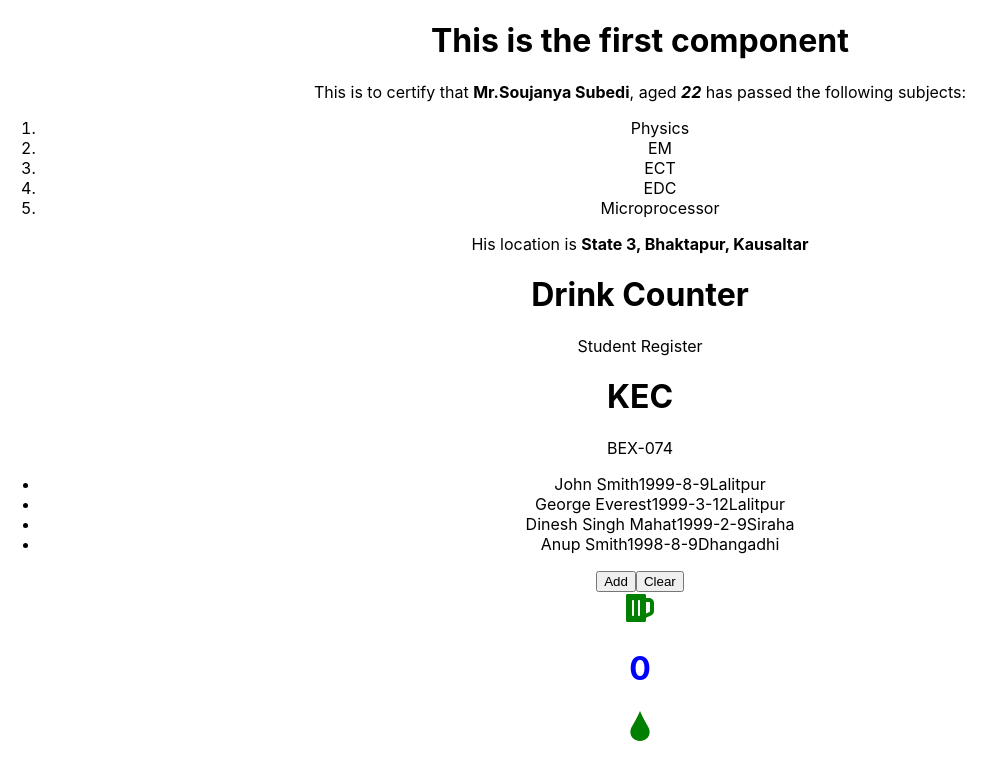
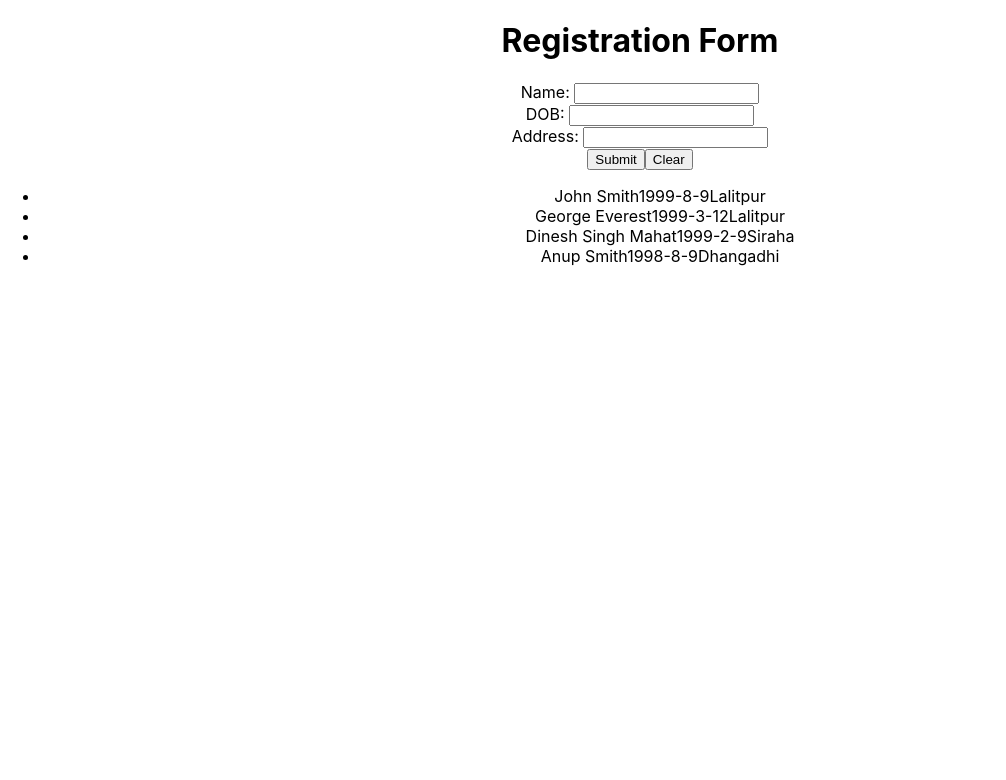
Before and after one commit to Souji-hub/first-React-app, a React (Create React App) app: page / in a window 1280 px wide. Shown: the top 780 px of the page, without its empty margins (0-1006 px from the left). Built offline with nearby package versions, Linux system fonts and the light colour scheme.

Commit message:
progress form input

```diff
--- a/src/App.js
+++ b/src/App.js
@@ -1,38 +1,15 @@
-// import logo from './logo.svg';
-import './App.css';
-import First, {Second} from './components/firstcomponents';
-//import Second from './components/firstcomponents';
-import Register from './components/StudentRegister';
-import {STUDENTS} from './constants';
-import Counter from './components/Counter';
-import Forms from './components/formInput';
+import "./App.css";
+
+//import Register from "./components/StudentRegister";
+import { STUDENTS } from "./constants";
+
+import Forms from "./components/formInput";
 function App() {
-  // console.log(props,"App props");
   return (
     <div className="App">
-     <First
-      title={'This is the first component'}
-      name= {'Soujanya Subedi'}
-      age ={22}
-      subjects={['Physics','EM','ECT','EDC','Microprocessor']}
-      isStudent={true}
-      location ={{
-          state: 3,
-          district: 'Bhaktapur',
-          city: 'Kausaltar'
-      }}
-      gender={'M'}
-      />
-    <Second />
-    <Register
-        Batch={'074'}
-        Faculty={'BEX'}
-        College= {'KEC'}
-         Students={STUDENTS}
-         />
-         <Counter />
-
-         {/* <Forms /> */}
+      {/* <Register Students={STUDENTS} /> */}
+      {/* <Counter /> */}
+      <Forms Students={STUDENTS} />
 
     </div>
   );
--- a/src/components/StudentRegister.js
+++ b/src/components/StudentRegister.js
@@ -1,16 +1,10 @@
 import React from "react";
 import { useState } from "react";
 
-const Register = ({ Batch, Faculty, College, Students }) => {
+const Register = ({ Students }) => {
   const [entries, setEntries] = useState(Students);
   return (
     <div>
-      {" "}
-      Student Register
-      <h1>{College}</h1>
-      <p>
-        {Faculty}-{Batch}
-      </p>
       <ul>
         {entries.map((s) => (
           <li key={s.id}>
@@ -20,7 +14,7 @@ const Register = ({ Batch, Faculty, College, Students }) => {
           </li>
         ))}
       </ul>
-      <button
+      {/* <button
         onClick={() =>
           setEntries([
             ...entries,
@@ -35,7 +29,7 @@ const Register = ({ Batch, Faculty, College, Students }) => {
       >
         Add
       </button>
-      <button onClick={() => setEntries([])}>Clear</button>
+      <button onClick={() => setEntries([])}>Clear</button> */}
     </div>
   );
 };
--- a/src/components/formInput.js
+++ b/src/components/formInput.js
@@ -1,10 +1,113 @@
 import React from "react";
-const Forms =() =>
-{
-    return(
-            <input />
+import { useState } from "react";
+import {useRef} from "react";
 
-    );
-}
+
+const Forms = ({Students}) => {
+
+  const [entries, setEntries] = useState(Students);
+  const [name, setName] = useState("");
+  const [dob, setDob] = useState("");
+  const [address, setAddress] = useState("");
+  const [record,setRecord] = useState();
+
+  const nameRef = useRef(null);
+  const dobRef = useRef(null);
+  const addressRef = useRef(null);
+
+  const pressEnterAtName =(e) =>
+  {
+        if(e.code ==="Enter")
+        {
+            dobRef.current.focus();
+        }
+  };
+  const pressEnterAtDob =(e) =>
+  {
+        if(e.code ==="Enter")
+        {
+            addressRef.current.focus();
+        }
+  };
+  const pressEnterAtAddress =(e) =>
+  {
+        if(e.code ==="Enter")
+        {
+
+            nameRef.current.focus();
+            setName=('');
+            setDob=('');
+            setAddress=('');
+        }
+  };
+  return (
+    <div>
+
+
+      <h1> Registration Form</h1>
+      <div>
+        <label for="Student_Name">Name: </label>
+        <input
+          type={Text}
+          id="Student_Name"
+          onChange={(e) => setName(e.target.value)}
+          value={name}
+          ref={nameRef}
+          onKeyUp={pressEnterAtName}
+        />
+      </div>
+      <div>
+        <label for="Student_Dob">DOB: </label>
+        <input
+          type={Text}
+          id="Student_Dob"
+          onChange={(e) => setDob(e.target.value)}
+          value={dob}
+          ref={dobRef}
+          onKeyUp={pressEnterAtDob}
+
+        />
+      </div>
+      <div>
+        <label for="Student_Address">Address: </label>
+        <input
+          type={Text}
+          id="Student_Address"
+          onChange={(e) => setAddress(e.target.value)}
+          value={address}
+          ref={addressRef}
+          onKeyUp={pressEnterAtAddress}
+        />
+        </div>
+        <div>
+          <button
+          onClick={() =>
+            setEntries([
+              ...entries,
+              {
+                id: entries.length + 1,
+                name: name,
+                dob: dob,
+                address: address,
+              },
+            ])
+          }>Submit</button>
+          <button onClick={() => setEntries([])}>Clear</button>
+          </div>
+
+
+      <ul>
+        {entries.map((s) => (
+          <li key={s.id}>
+            <span>{s.name}</span>
+            <span>{s.dob}</span>
+            <span>{s.address}</span>
+          </li>
+        ))}
+      </ul>
+    </div>
+
+  );
+};
 
 export default Forms;
```
Also changed, not shown: src/components/forms.css (added), src/components/notes.txt (added).
